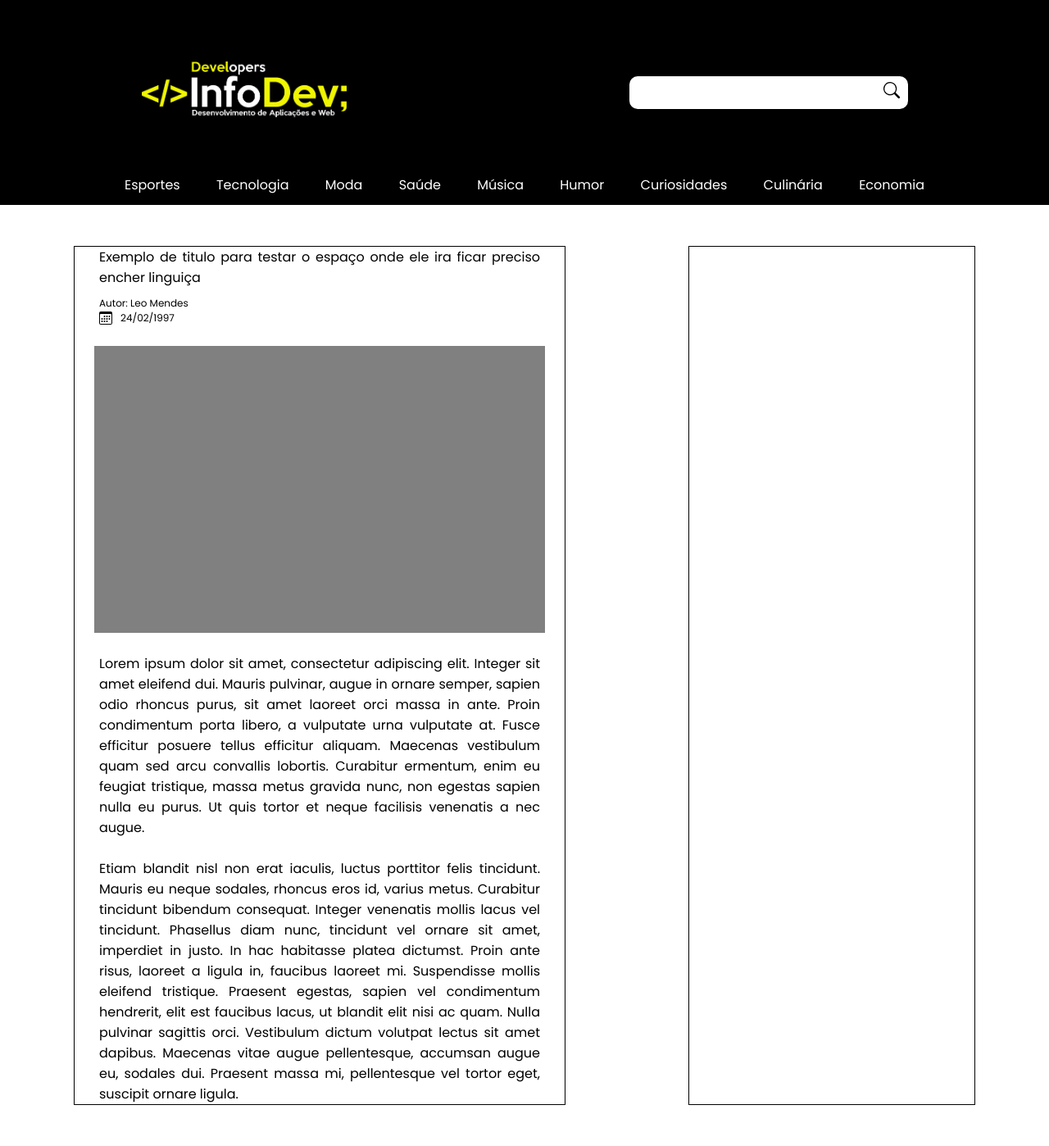
After one commit to mendesleu/Projeto-Blog, a PHP site: page /pages/noticia.html in a window 1280 px wide. The commit adds this page. Shown: the whole page at 82% size. Run offline with PHP 8.4, Linux system fonts and the light colour scheme.

Commit message:
add page news

```diff
--- /dev/null
+++ b/css/noticia.css
@@ -0,0 +1,31 @@
+#title{
+    width: 100%;
+    padding: 0 30px 0 30px;
+    text-align: justify;
+}
+
+#container-author-date{
+    font-size: 9pt;
+    width: 100%;
+    padding: 10px 30px 0 30px;
+}
+
+#container-photo{
+    width: 100%;
+    height: 400px;
+
+    display: flex;
+    justify-content: center;
+    align-items: center;
+}
+
+#photo{
+    width: 550px;
+    height: 350px;
+    background-color: grey;
+}
+
+#text{
+    padding: 0 30px 0 30px;
+    text-align: justify;
+}
--- a/css/style.css
+++ b/css/style.css
@@ -143,8 +143,6 @@ main{
     margin: 50px 0 50px 0;
     width: 100%;
     justify-content: center;
-
-    height: 100vh;
 }
 
 #container-content{
--- /dev/null
+++ b/pages/noticia.html
@@ -0,0 +1,107 @@
+<!DOCTYPE html>
+<html lang="pt-br">
+<head>
+    <meta charset="UTF-8">
+    <meta http-equiv="X-UA-Compatible" content="IE=edge">
+    <meta name="viewport" content="width=device-width, initial-scale=1.0">
+    <title>Noticia</title>
+
+    <link rel="stylesheet" media="all" type="text/css" href="../css/style.css">
+    <link rel="stylesheet" media="all" type="text/css" href="../css/cards.css">
+    <link rel="stylesheet" media="all" type="text/css" href="../css/noticia.css">
+
+</head>
+<body>
+
+    <!--Header ========================================================================================-->
+    <header>
+        <div id="container-header">
+            <div id="logo">
+                <img src="../img/logo.png" width="100%" alt="logo">
+            </div>
+            <form action="#" method="post" id="form-search">
+                <input type="text" name="search" id="search-input">
+                <button type="submit" id="search-button">
+                    <svg xmlns="http://www.w3.org/2000/svg" width="20" height="20" fill="currentColor" class="bi bi-search" viewBox="0 0 16 16">
+                        <path d="M11.742 10.344a6.5 6.5 0 1 0-1.397 1.398h-.001c.03.04.062.078.098.115l3.85 3.85a1 1 0 0 0 1.415-1.414l-3.85-3.85a1.007 1.007 0 0 0-.115-.1zM12 6.5a5.5 5.5 0 1 1-11 0 5.5 5.5 0 0 1 11 0z"/>
+                    </svg>
+                </button>
+            </form>
+        </div>
+
+        <nav>
+            <ul>
+                <li><a href="">Esportes</a></li>
+                <li><a href="">Tecnologia</a></li>
+                <li><a href="">Moda</a></li>
+                <li><a href="">Saúde</a></li>
+                <li><a href="">Música</a></li>
+                <li><a href="">Humor</a></li>
+                <li><a href="">Curiosidades</a></li>
+                <li><a href="">Culinária</a></li>
+                <li><a href="">Economia</a></li>
+            </ul>
+        </nav>
+    </header>
+    <!--Header ========================================================================================-->
+
+    <main>
+
+        <!--Contet ====================================================================================-->
+        <article id="container-content">
+
+            <section id="title">
+                <p>
+                    Exemplo de titulo para testar o espaço onde
+                    ele ira ficar preciso encher linguiça
+                </p>
+            </section>
+
+            <section id="container-author-date">
+                <label>Autor: Leo Mendes</label>
+                <div style="display: flex; align-items: center;">
+                    <svg xmlns="http://www.w3.org/2000/svg" width="16" height="16" fill="currentColor" class="bi bi-calendar3" viewBox="0 0 16 16">
+                        <path d="M14 0H2a2 2 0 0 0-2 2v12a2 2 0 0 0 2 2h12a2 2 0 0 0 2-2V2a2 2 0 0 0-2-2zM1 3.857C1 3.384 1.448 3 2 3h12c.552 0 1 .384 1 .857v10.286c0 .473-.448.857-1 .857H2c-.552 0-1-.384-1-.857V3.857z"/>
+                        <path d="M6.5 7a1 1 0 1 0 0-2 1 1 0 0 0 0 2zm3 0a1 1 0 1 0 0-2 1 1 0 0 0 0 2zm3 0a1 1 0 1 0 0-2 1 1 0 0 0 0 2zm-9 3a1 1 0 1 0 0-2 1 1 0 0 0 0 2zm3 0a1 1 0 1 0 0-2 1 1 0 0 0 0 2zm3 0a1 1 0 1 0 0-2 1 1 0 0 0 0 2zm3 0a1 1 0 1 0 0-2 1 1 0 0 0 0 2zm-9 3a1 1 0 1 0 0-2 1 1 0 0 0 0 2zm3 0a1 1 0 1 0 0-2 1 1 0 0 0 0 2zm3 0a1 1 0 1 0 0-2 1 1 0 0 0 0 2z"/>
+                    </svg>
+                    <label style="margin-left: 10px;">24/02/1997</label>
+                </div>
+            </section>
+
+            <section id="container-photo">
+                <div id="photo"></div>
+            </section>
+
+            <section id="text">
+                <p>
+                    Lorem ipsum dolor sit amet, consectetur adipiscing elit. Integer sit amet eleifend dui.
+                    Mauris pulvinar, augue in ornare semper, sapien odio rhoncus purus, sit amet laoreet orci
+                    massa in ante. Proin condimentum porta libero, a vulputate urna vulputate at. Fusce efficitur
+                    posuere tellus efficitur aliquam. Maecenas vestibulum quam sed arcu convallis lobortis. Curabitur
+                    ermentum, enim eu feugiat tristique, massa metus gravida nunc, non egestas sapien nulla eu purus.
+                    Ut quis tortor et neque facilisis venenatis a nec augue.
+                    <br><br>
+                    Etiam blandit nisl non erat iaculis, luctus porttitor felis tincidunt. Mauris eu neque sodales,
+                    rhoncus eros id, varius metus. Curabitur tincidunt bibendum consequat. Integer venenatis mollis
+                    lacus vel tincidunt. Phasellus diam nunc, tincidunt vel ornare sit amet, imperdiet in justo. In
+                    hac habitasse platea dictumst. Proin ante risus, laoreet a ligula in, faucibus laoreet mi.
+                    Suspendisse mollis eleifend tristique. Praesent egestas, sapien vel condimentum hendrerit, elit
+                    est faucibus lacus, ut blandit elit nisi ac quam. Nulla pulvinar sagittis orci. Vestibulum dictum
+                    volutpat lectus sit amet dapibus. Maecenas vitae augue pellentesque, accumsan augue eu, sodales
+                    dui. Praesent massa mi, pellentesque vel tortor eget, suscipit ornare ligula.
+                </p>
+            </section>
+
+        </article>
+        <!--Contet ====================================================================================-->
+
+        <div style="width: 150px;"></div><!--Space-->
+
+        <!--Aside =====================================================================================-->
+        <aside></aside>
+        <!--Aside =====================================================================================-->
+
+    </main>
+
+</body>
+</html>
```
